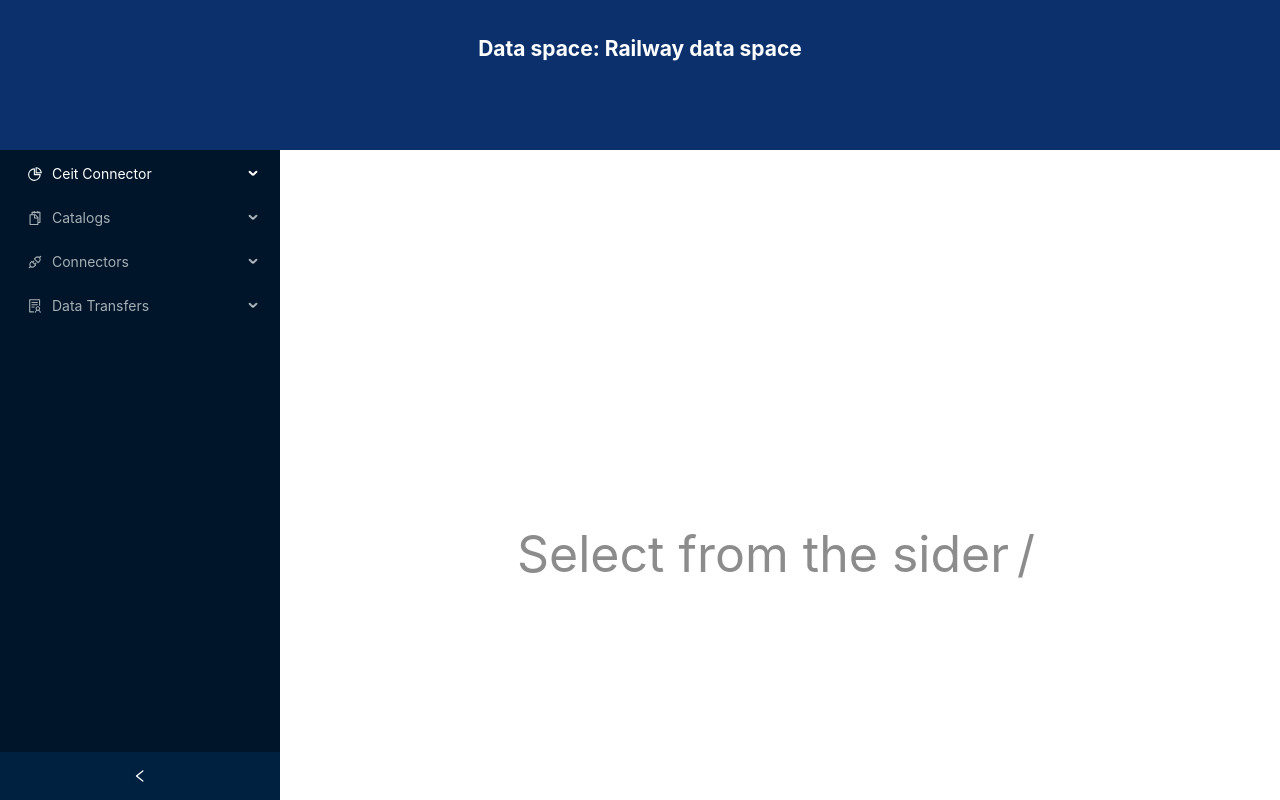
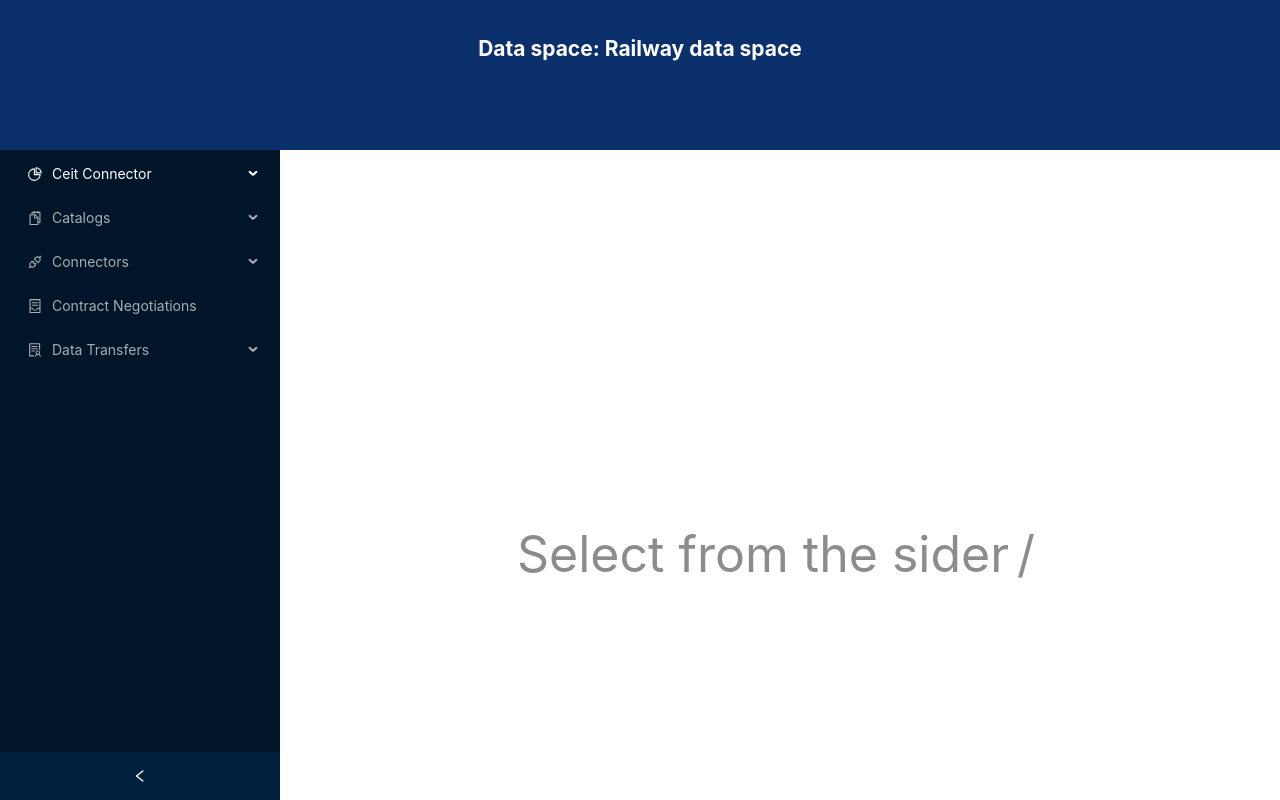
Before and after one commit to MariusGuceanu/FrontendProyect, a React (Vite) app: page / in a window 1280 px wide. Shown: the top 800 px of the page. Built offline with nearby package versions, Linux system fonts and the light colour scheme.

Commit message:
Menu component and changes

```diff
--- /dev/null
+++ b/src/components/menuItems.jsx
@@ -0,0 +1,103 @@
+import React from "react";
+import {
+    SnippetsOutlined,
+    PieChartOutlined,
+    ApiOutlined,
+    SolutionOutlined,
+    ContainerOutlined
+  } from '@ant-design/icons';
+
+function getItem(label, key, icon, children) {
+    return {
+      key,
+      icon,
+      children,
+      label,
+    };
+  }
+
+  const Items = () => [
+    {
+      key: 'sub1',
+      label: 'Ceit Connector',
+      icon: <PieChartOutlined />,
+      children: [
+        {
+          key: '1',
+          label: 'DashBoard',
+
+        },
+        {
+          key: 'subSD',
+          label: 'Self-description',
+          children: [
+            {
+              key: '2',
+              label: 'View/Edit',
+            },
+            {
+              key: '3',
+              label: 'Publish',
+            },
+            {
+              key: '4',
+              label: 'Enable/Disable'
+            },
+          ],
+        },
+      ],
+    },
+    {
+      key: 'sub2',
+      label: 'Catalogs',
+      icon: <SnippetsOutlined />,
+      children: [
+        {
+          key: '5',
+          label: '+New',
+        },
+        {
+          key: '6',
+          label: 'Broker1',
+        },
+        {
+          key: '7',
+          label: 'Broker2',
+        },
+      ],
+    },
+    {
+      key: 'sub3',
+      label: 'Connectors',
+      icon: <ApiOutlined/>,
+      children: [
+        {
+          key: '8',
+          label: 'Connector 1',
+        },
+        {
+          key: '9',
+          label: 'Connector 2'
+        }
+      ],
+    },
+    {
+      key: 'sub4',
+      label: 'Contract Negotiations',
+      icon: <ContainerOutlined />,
+    },
+    {
+      key: 'sub5',
+      label: 'Data Transfers',
+      icon: <SolutionOutlined/>,
+      children: [
+        {
+          key: '10',
+          label: '+New'
+        }
+      ],
+    },
+  ];
+
+
+export default Items;
--- a/src/layouts/homeLayout.jsx
+++ b/src/layouts/homeLayout.jsx
@@ -1,59 +1,10 @@
 import React, { useState } from 'react';
-import {
-  SnippetsOutlined,
-  PieChartOutlined,
-  ApiOutlined,
-  SolutionOutlined
-} from '@ant-design/icons';
 import { Breadcrumb, Flex, Layout, Menu, theme } from 'antd';
+import Items from '../components/menuItems';
 
 const { Header, Content, Sider } = Layout;
 
-function getItem(label, key, icon, children) {
-  return {
-    key,
-    icon,
-    children,
-    label,
-  };
-}
-
-const items = [
-  getItem('Ceit Connector', '1', <PieChartOutlined />, [
-    getItem('Dashboard', 'sub1'),
-    {
-      type: 'group',
-      label: 'Self-Description',
-      children: [
-        getItem('View/Edit', 'sd1'),
-        getItem('Publish', 'sd2'),
-        getItem('Enable/Disable', 'sd3'),
-      ],
-    },
-  ]),
-  getItem('Catalogs', '2', <SnippetsOutlined />, [
-    getItem('+New', 'sub3'),
-    getItem('Broker 1', 'sub4'),
-    getItem('Broker 2', 'sub5'),
-  ]),
-  getItem('Connectors', '3', <ApiOutlined />, [
-    getItem('Connector 1', 'sub6'),
-    getItem('Connector 2', 'sub7'),
-
-  ]),
-  getItem('Data Transfers', '4', <SolutionOutlined />, [
-    {
-      type: 'group',
-      label: '+New',
-      children: [
-        getItem('Request', 'new1'),
-        getItem('Send Offer', 'new2'),
-      ],
-    },
-    getItem('Ongoing', 'sub10'),
-    getItem('History', 'sub11'),
-  ]),
-];
+<Items/>
 
 const HomeLayout = () => {
   const [collapsed, setCollapsed] = useState(false);
@@ -95,7 +46,7 @@ const HomeLayout = () => {
             }}
           >
             <Sider
-            width={280}
+              width={280}
               collapsible
               collapsed={collapsed}
               onCollapse={(value) => setCollapsed(value)}
@@ -103,7 +54,10 @@ const HomeLayout = () => {
                 background: '#001529',
               }}
             >
-              <Menu theme="dark" defaultSelectedKeys={['1']} mode="inline" items={items} />
+              <Menu theme="dark"
+              defaultSelectedKeys={['1']}
+              mode="inline"
+              items={Items()} />
             </Sider>
 
             <Content
```
